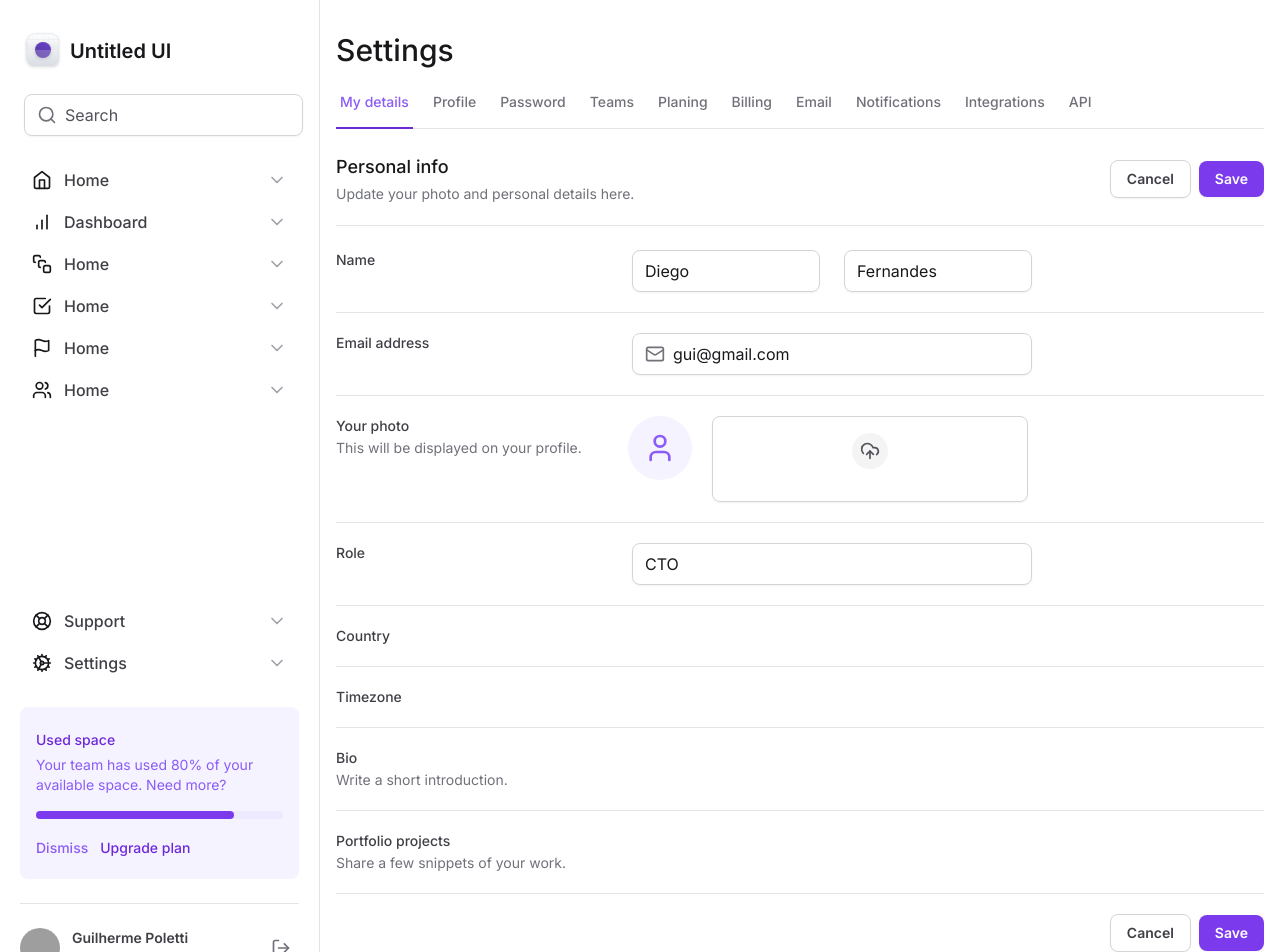
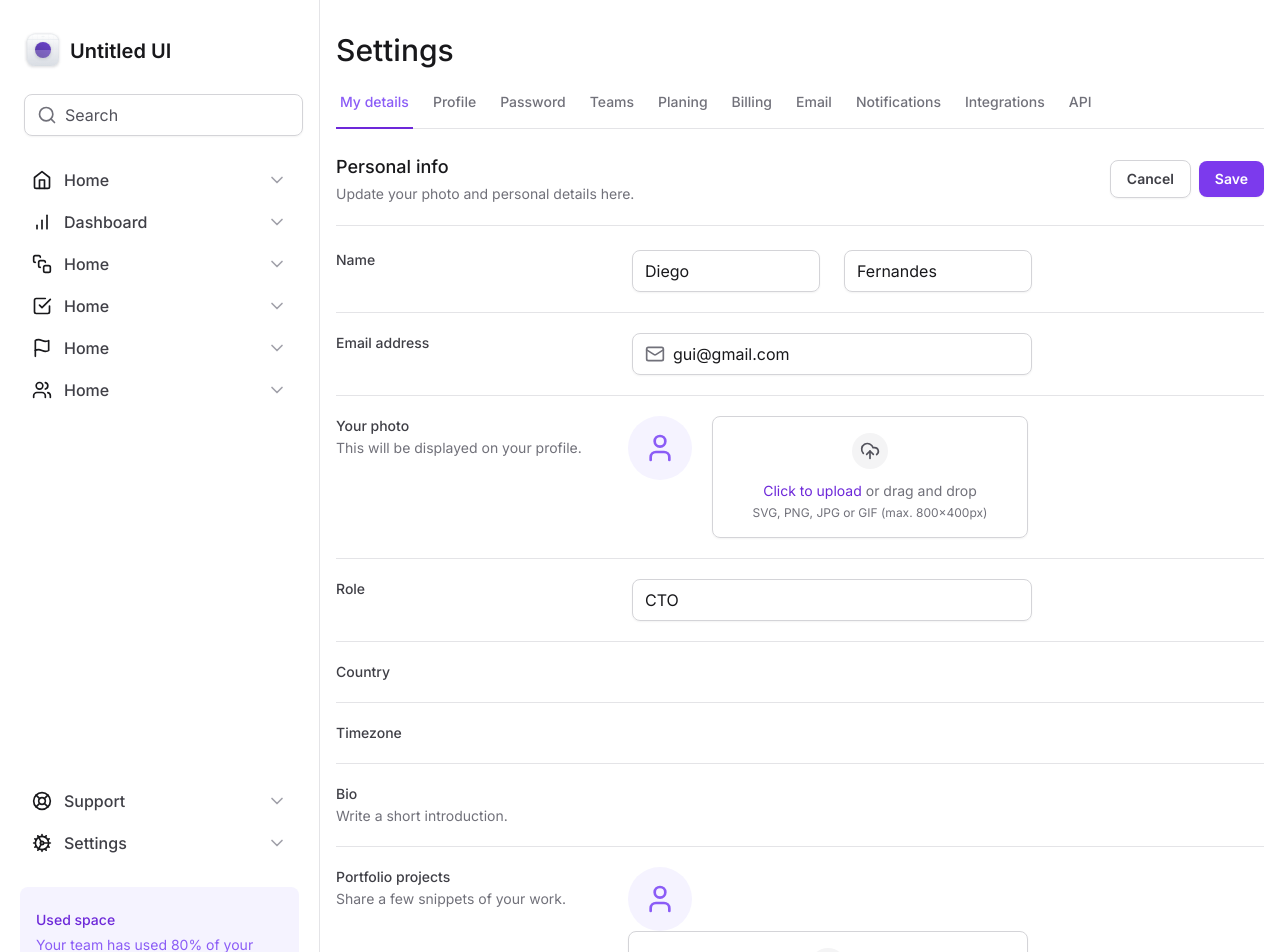
Before and after one commit to GuilhermePoletti/tailwind-next, a Next.js app: page / in a window 1280 px wide. Shown: the top 952 px of the page. Built offline with nearby package versions, Linux system fonts and the light colour scheme; grey boxes are pictures that could not be loaded.

Commit message:
first commit

```diff
--- /dev/null
+++ b/src/app/components/Form/FileInput/Control.tsx
@@ -0,0 +1,11 @@
+import { ComponentProps } from "react"
+import { useFileInput } from "./Root"
+
+
+export type ControlProps = ComponentProps<'input'>
+
+export function Control(props: ControlProps){
+  const {id} = useFileInput()
+
+  return <input type="file" className="sr-only" id={id} {...props}/>
+}
--- /dev/null
+++ b/src/app/components/Form/FileInput/ImagePreview.tsx
@@ -0,0 +1,9 @@
+import { User } from 'lucide-react'
+
+export function ImagePreview() {
+  return (
+    <div className="flex h-16 w-16 items-center justify-center rounded-full bg-violet-50">
+      <User className="w-8 h-8 text-violet-500" />
+    </div>
+  )
+}
--- /dev/null
+++ b/src/app/components/Form/FileInput/Root.tsx
@@ -0,0 +1,23 @@
+'use client'
+
+import { ComponentProps, createContext, useContext, useId } from "react"
+
+export type RootProps = ComponentProps<'div'>
+
+type FileInputContextType = {
+  id : string
+}
+
+const FileInputContext = createContext({} as FileInputContextType)
+
+export function Root(props: RootProps) {
+  const id = useId()
+
+  return(
+    <FileInputContext.Provider value={{id}}>
+      <div {...props}/>
+    </FileInputContext.Provider>
+  )
+}
+
+export const useFileInput = () => useContext(FileInputContext)
--- /dev/null
+++ b/src/app/components/Form/FileInput/Trigger.tsx
@@ -0,0 +1,31 @@
+'use client'
+
+import { UploadCloud } from "lucide-react";
+import { useFileInput } from "./Root";
+
+export function Trigger() {
+  const {id} = useFileInput()
+
+  return(
+    <label
+      htmlFor={id}
+      className="group flex-1 cursor-pointer flex flex-col items-center gap-3 rounded-lg border border-zinc-300 px-6 py-4 text-center text-zinc-500 shadow-sm hover:border-violet-200 hover:bg-violet-25 hover:text-violet-500"
+    >
+      <div className="rounded-full border-spacing-5 border-zinc-50 bg-zinc-100 p-2 group-hover:border-violet-50 group-hover:bg-violet-100">
+        <UploadCloud className="h-5 w-5 text-zinc-600 group-hover:text-violet-600" />
+      </div>
+
+      <div className="flex flex-col items-center gap-1">
+        <span className="text-sm">
+          <span className="font-semibol text-violet-700">
+            Click to upload
+          </span>{' '}
+          or drag and drop
+        </span>
+        <span className="text-xs">
+          SVG, PNG, JPG or GIF (max. 800x400px)
+        </span>
+      </div>
+    </label>
+  )
+}
--- /dev/null
+++ b/src/app/components/Form/FileInput/index.tsx
@@ -0,0 +1,6 @@
+import { Control } from "./Control";
+import { ImagePreview } from "./ImagePreview";
+import { Root } from "./Root";
+import { Trigger } from "./Trigger";
+
+export {Control, ImagePreview, Root, Trigger}
--- a/src/app/page.tsx
+++ b/src/app/page.tsx
@@ -1,6 +1,7 @@
-import { SettingsTabs } from "./components/SettingsTabs";
-import { Mail, User, UploadCloud } from "lucide-react"
-import * as Input from './components/Input';
+import { SettingsTabs } from "./components/SettingsTabs"
+import * as Input from './components/Input'
+import { Mail } from "lucide-react"
+import * as FileInput from '@/app/components/Form/FileInput'
 
 export default function Home() {
   return (
@@ -84,33 +85,12 @@
                 This will be displayed on your profile.
               </span>
             </label>
-            <div className="flex items-start gap-5">
-              <div className="flex h-16 w-16 items-center justify-center rounded-full bg-violet-50">
-                <User className="w-8 h-8 text-violet-500" />
-              </div>
+            <FileInput.Root className="flex items-start gap-5">
+              <FileInput.ImagePreview />
+              <FileInput.Trigger />
+              <FileInput.Control />
+            </FileInput.Root>
 
-              <label
-                htmlFor="photo"
-                className="flex-1 cursor-pointer flex flex-col items-center gap-3 rounded-lg border border-zinc-300 px-6 py-4 text-center text-zinc-500 shadow-sm"
-              >
-                <div className="rounded-full border-spacing-5 border-zinc-50 bg-zinc-100 p-2">
-                  <UploadCloud className="h-5 w-5 text-zinc-600" />
-                </div>
-
-                <div className="flex flex-col items-center gap-1">
-                  <span>
-                    <span>
-
-                    </span>
-                  </span>
-                  <span>
-
-                  </span>
-                </div>
-              </label>
-
-              <input type="file" className="sr-only" id="photo"/>
-            </div>
           </div>
 
           <div className="grid grid-cols-form gap-3 pt-5">
@@ -172,7 +152,11 @@
                 Share a few snippets of your work.
               </span>
             </label>
-            <div></div>
+            <FileInput.Root>
+              <FileInput.ImagePreview />
+              <FileInput.Trigger />
+              <FileInput.Control />
+            </FileInput.Root>
           </div>
 
           <div className="flex items-center justify-end gap-2 pt-5">
--- a/tailwind.config.js
+++ b/tailwind.config.js
@@ -12,6 +12,12 @@
       maxWidth: {
         app:'700px',
       },
+
+      colors: {
+        violet: {
+          25: '#fcfaff',
+        }
+      },
     }
   },
   plugins: [],
```
